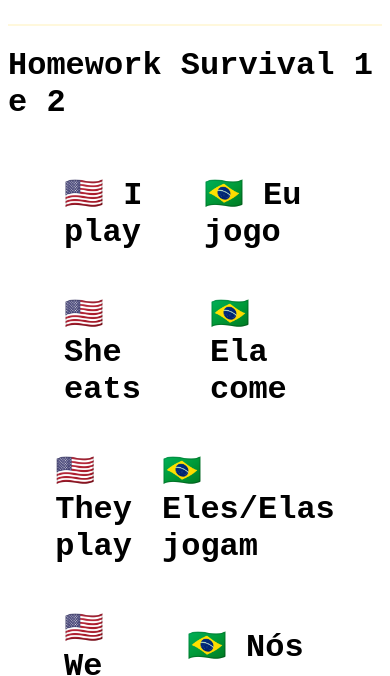
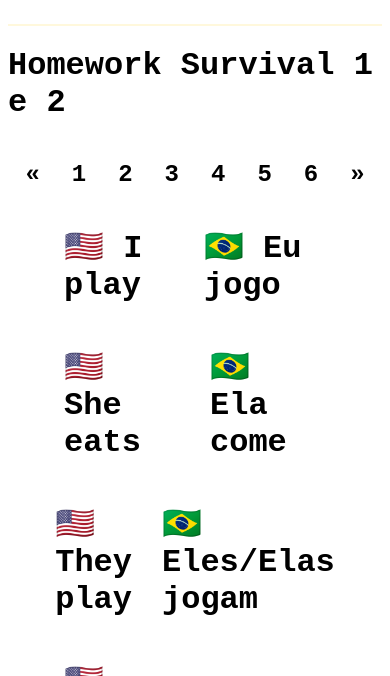
Before and after one commit to MarcosRos4/teachermarcos, a plain HTML site: page homeworks/index.html in a window 390 px wide. Shown: the part 90-766 px from the top of the page. Drawn offline with nearby package versions, Linux system fonts and the light colour scheme; a web font is replaced by a local one.

Commit message:
homeworks figured out
vou salvar as homeworks em txt e de acordo com o indice escolhido na paginação a hm certa vai ser exibida
- paginação responsiva (usar reticencias igual as outras)
- modo mostrar respostas
- alterar o header para mobile
- trocar o faq/me contrate por um roadmap
-fazer o tal do roadmap

```diff
--- a/homeworks/survival/hm1/hm1.css
+++ b/homeworks/index.css
@@ -76,3 +76,23 @@ button:hover{
   width: 70%;
 
 }
+
+/* Pagination links */
+.pagination a {
+  font-weight: bold;
+  font-size: x-large;
+  color: black;
+  float: left;
+  padding: 8px 16px;
+  text-decoration: none;
+  transition: background-color .3s;
+}
+
+/* Style the active/current link */
+.pagination a.active {
+  background-color: dodgerblue;
+  color: white;
+}
+
+/* Add a grey background color on mouse-over */
+.pagination a:hover:not(.active) {background-color: #ddd;}
--- a/homeworks/survival/hm1/hm1.html
+++ b/homeworks/index.html
@@ -9,7 +9,7 @@
     <link href="https://fonts.googleapis.com/css2?family=Caveat:wght@400..700&family=Just+Me+Again+Down+Here&display=swap" rel="stylesheet">
     <link rel="stylesheet" href="https://cdn.jsdelivr.net/npm/bootstrap-icons@1.11.3/font/bootstrap-icons.min.css">
     <link rel="icon" type="image/x-icon" href="../../../assets/favicon.ico">
-    <link rel="stylesheet" href="hm1.css">
+    <link rel="stylesheet" href="index.css">
 </head>
 <body>
     <header>
@@ -23,16 +23,28 @@
 
     <div id="container">
         <h1>Homework Survival 1 e 2</h1>
+        <div class="pagination">
+            <a href="#" onclick="loadSentences('hm1.txt')">&laquo;</a>
+            <a href="#" onclick="loadSentences('hm1.txt')">1</a>
+            <a href="#" onclick="loadSentences('hm2.txt')">2</a>
+            <a href="#" onclick="loadSentences('hm3.txt')">3</a>
+            <a href="#" onclick="loadSentences('hm4.txt')">4</a>
+            <a href="#" onclick="loadSentences('hm5.txt')">5</a>
+            <a href="#" onclick="loadSentences('hm6.txt')">6</a>
+            <a href="#" onclick="loadSentences('hm6.txt')">&raquo;</a>
+        </div>
         <div id="sentences-container"></div>
     </div>
 
     <script>
-        async function loadSentences() {
-            const response = await fetch('frases.txt');
+        async function loadSentences(fileName) {
+            const response = await fetch(fileName);
             const text = await response.text();
             const sentences = text.split('\n').map(line => line.split('->').map(part => part.trim()));
 
             const container = document.getElementById('sentences-container');
+            container.innerHTML = ''; // Limpa o conteúdo anterior
+
             sentences.forEach(([english, portuguese]) => {
                 const sentenceDiv = document.createElement('div');
                 sentenceDiv.classList.add('sentence');
@@ -49,7 +61,8 @@
             });
         }
 
-        loadSentences();
+        // Carrega a primeira página por padrão
+        loadSentences('hm1.txt');
     </script>
 </body>
 </html>
```
Also changed, not shown: homeworks/hm1.txt (renamed from homeworks/survival/hm1/frases.txt), homeworks/hm2.txt (added).
